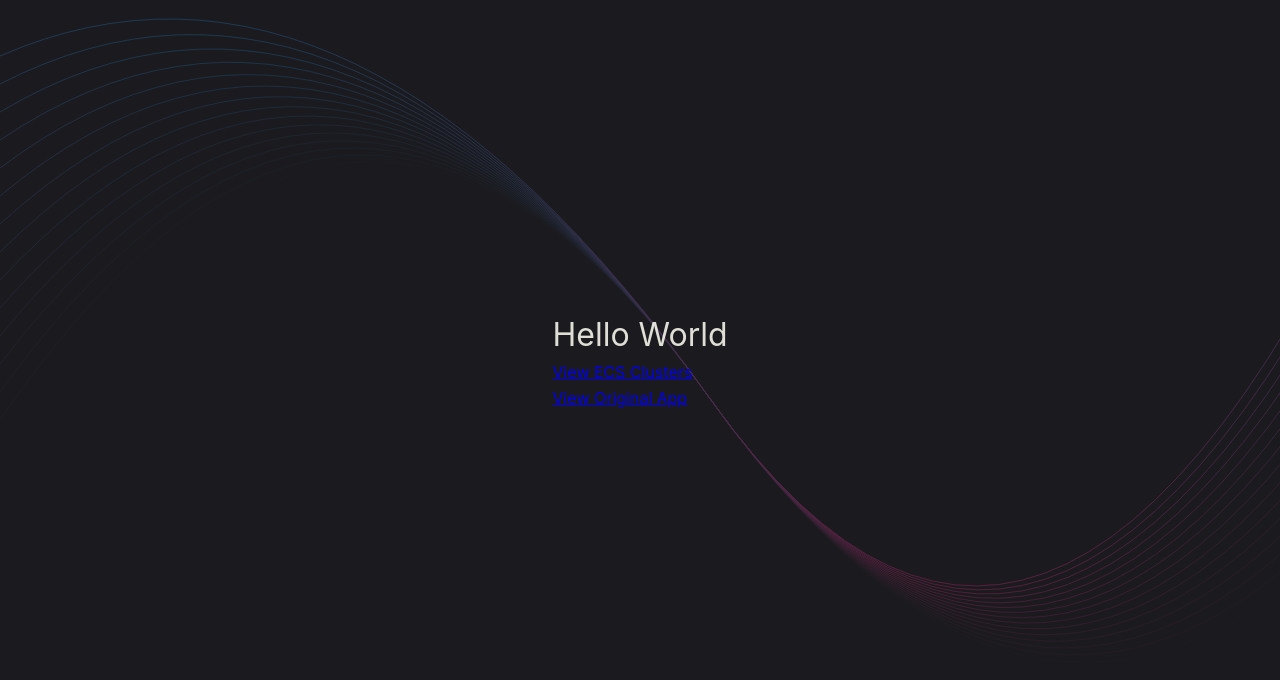
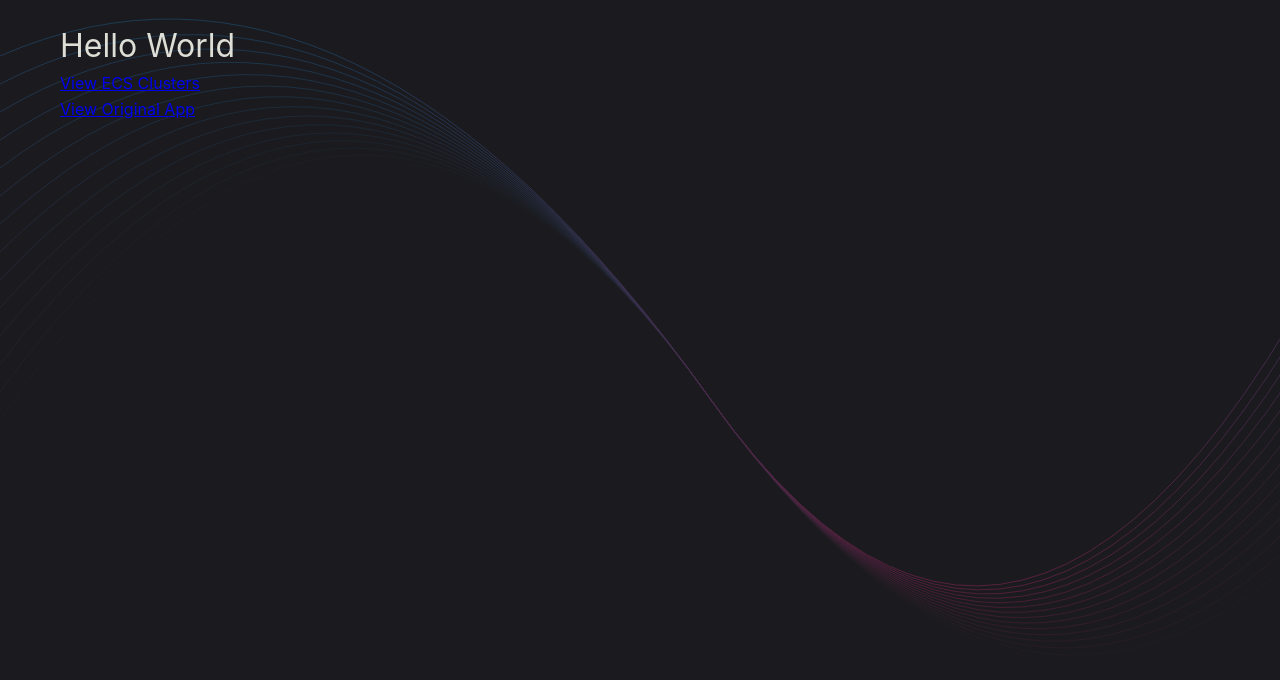
Before and after one commit to travisluong/renzu, a React (Vite) app in the folder src/renderer/: page / in a window 1280 px wide. Shown: the top 680 px of the page. Built offline with nearby package versions, Linux system fonts and the light colour scheme.

Commit message:
make page scrollable

```diff
--- a/src/renderer/src/assets/main.css
+++ b/src/renderer/src/assets/main.css
@@ -2,9 +2,9 @@
 
 body {
   display: flex;
-  align-items: center;
+  align-items: flex-start;
   justify-content: center;
-  overflow: hidden;
+  overflow-y: auto;
   background-image: url('./wavy-lines.svg');
   background-size: cover;
   user-select: none;
@@ -28,10 +28,12 @@ code {
 
 #root {
   display: flex;
-  align-items: center;
-  justify-content: center;
+  align-items: flex-start;
+  justify-content: flex-start;
   flex-direction: column;
-  margin-bottom: 80px;
+  padding: 20px;
+  width: 100%;
+  max-width: 1200px;
 }
 
 .logo {
```
